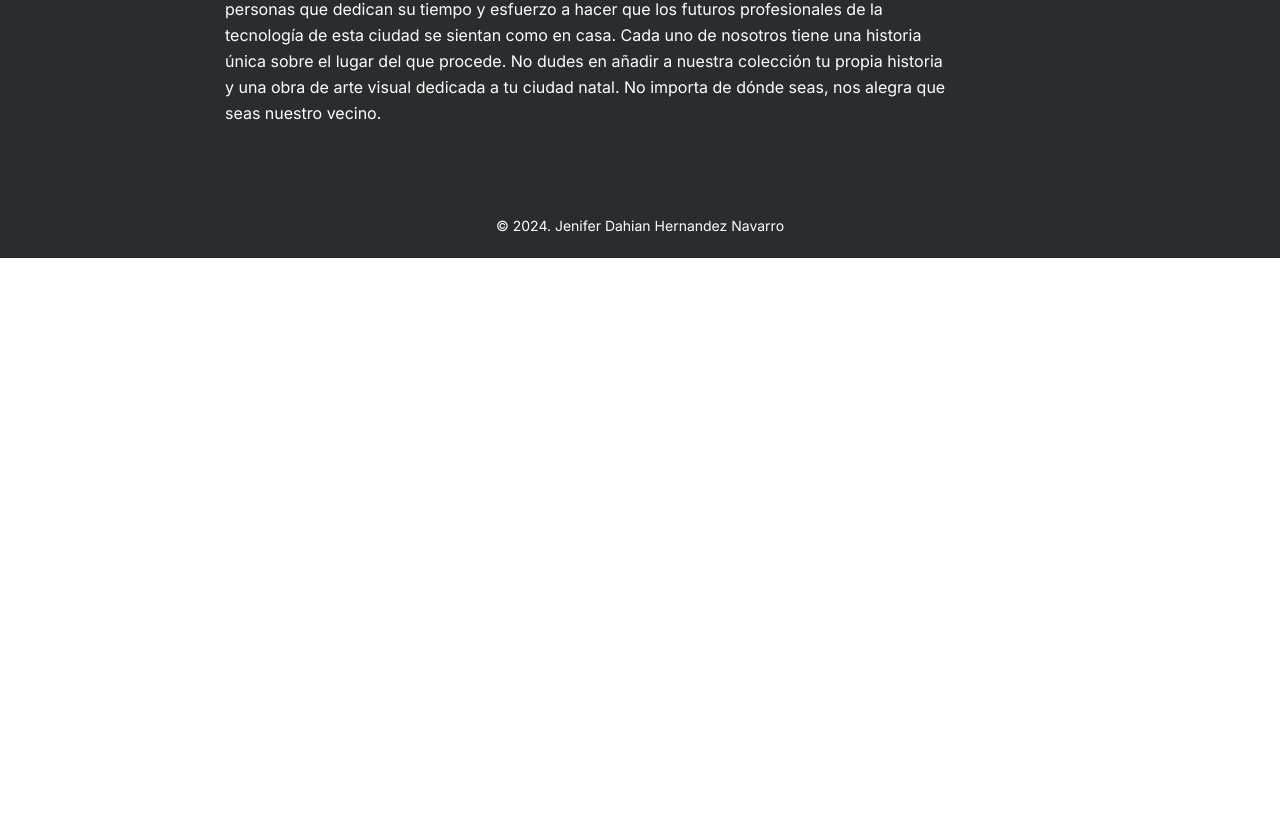
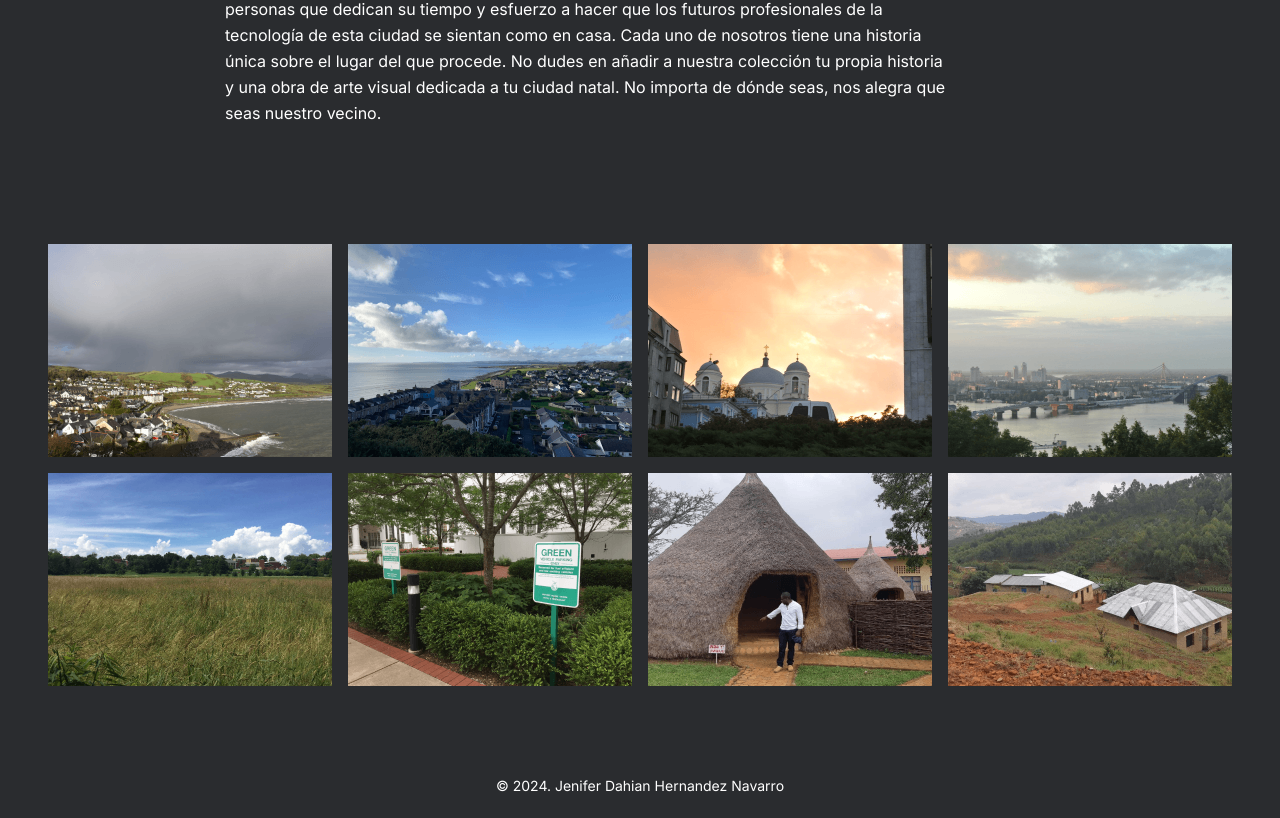
Before and after one commit to dahianhnavarro/web_project_homeland, a plain HTML site: page index.html in a window 1280 px wide. Shown: the part 1754-2572 px from the top of the page. Before the commit the page ends 2012 px from the top, so only its background shows below. Drawn offline with Linux system fonts and the light colour scheme.

Commit message:
photo-grid section

```diff
--- a/blocks/photo-grid.css
+++ b/blocks/photo-grid.css
@@ -0,0 +1,42 @@
+.photo-grid {
+    max-width: 1184px;
+    width: 100%;
+    height: 100%;
+    padding-top: 118px;
+    margin: 0 auto;
+    display: grid;
+    grid-template-columns: repeat(4, 1fr);
+    grid-template-rows: repeat(2, 1fr);
+    grid-gap: 16px;
+}
+
+.photo-grid__image{
+    width: 100%;
+    height: 100%;
+    object-fit: cover;
+}
+
+@media screen and (max-width: 768px) {
+    .photo-grid {
+        max-width: 720px;
+        width: 100%;
+        padding-top: 64px;
+        margin: 0 auto;
+        grid-template-columns: repeat(2, 1fr);
+        grid-template-rows: repeat(4, 1fr);
+        grid-gap: 16px;
+        object-fit: cover;
+    }
+}
+
+@media screen and (max-width: 320px){
+    .photo-grid {
+        max-width: 288px;
+        width: 100%;
+        padding-top: 38px;
+        margin: 0 auto;
+        grid-template-columns: 1fr;
+        grid-template-rows: (8, 1fr);
+        grid-row-gap: 12px;
+    }
+}
--- a/index.html
+++ b/index.html
@@ -58,6 +58,48 @@
                     No importa de dónde seas, nos alegra que seas nuestro vecino.
                 </p>
             </section>
+            <section class="photo-grid">
+                <img
+                    src="./images/photo-grid__image-1.png"
+                    class="photo-grid__image"
+                    alt="imagen de paisaje"
+                />
+                <img
+                    src="./images/photo-grid__image-2.png"
+                    class="photo-grid__image"
+                    alt="imagen de paisaje"
+                />
+                <img
+                    src="./images/photo-grid__image-3.png"
+                    class="photo-grid__image"
+                    alt="imagen de paisaje"
+                />
+                <img
+                    src="./images/photo-grid__image-4.png"
+                    class="photo-grid__image"
+                    alt="imagen de paisaje"
+                />
+                <img
+                    src="./images/photo-grid__image-5.png"
+                    class="photo-grid__image"
+                    alt="imagen de paisaje"
+                />
+                <img
+                    src="./images/photo-grid__image-6.png"
+                    class="photo-grid__image"
+                    alt="imagen de paisaje"
+                />
+                <img
+                    src="./images/photo-grid__image-7.png"
+                    class="photo-grid__image"
+                    alt="imagen de paisaje"
+                />
+                <img
+                    src="./images/photo-grid__image-8.png"
+                    class="photo-grid__image"
+                    alt="imagen de paisaje"
+                />
+            </section>
         </main>
 
         <footer class="footer">
```
Also changed, not shown: images/photo-grid__image-1.png (added), images/photo-grid__image-2.png (added), images/photo-grid__image-3.png (added), images/photo-grid__image-4.png (added), images/photo-grid__image-5.png (added), images/photo-grid__image-6.png (added), images/photo-grid__image-7.png (added), images/photo-grid__image-8.png (added).
